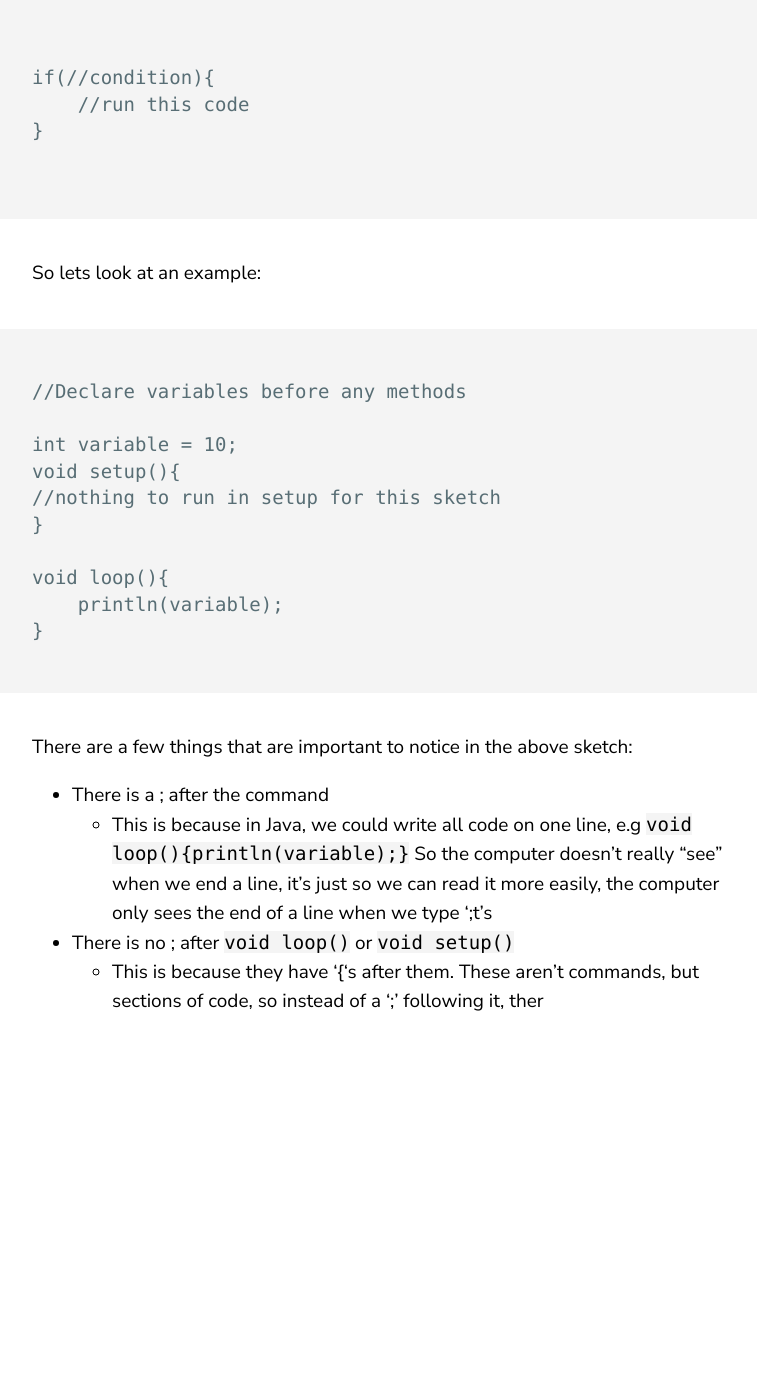
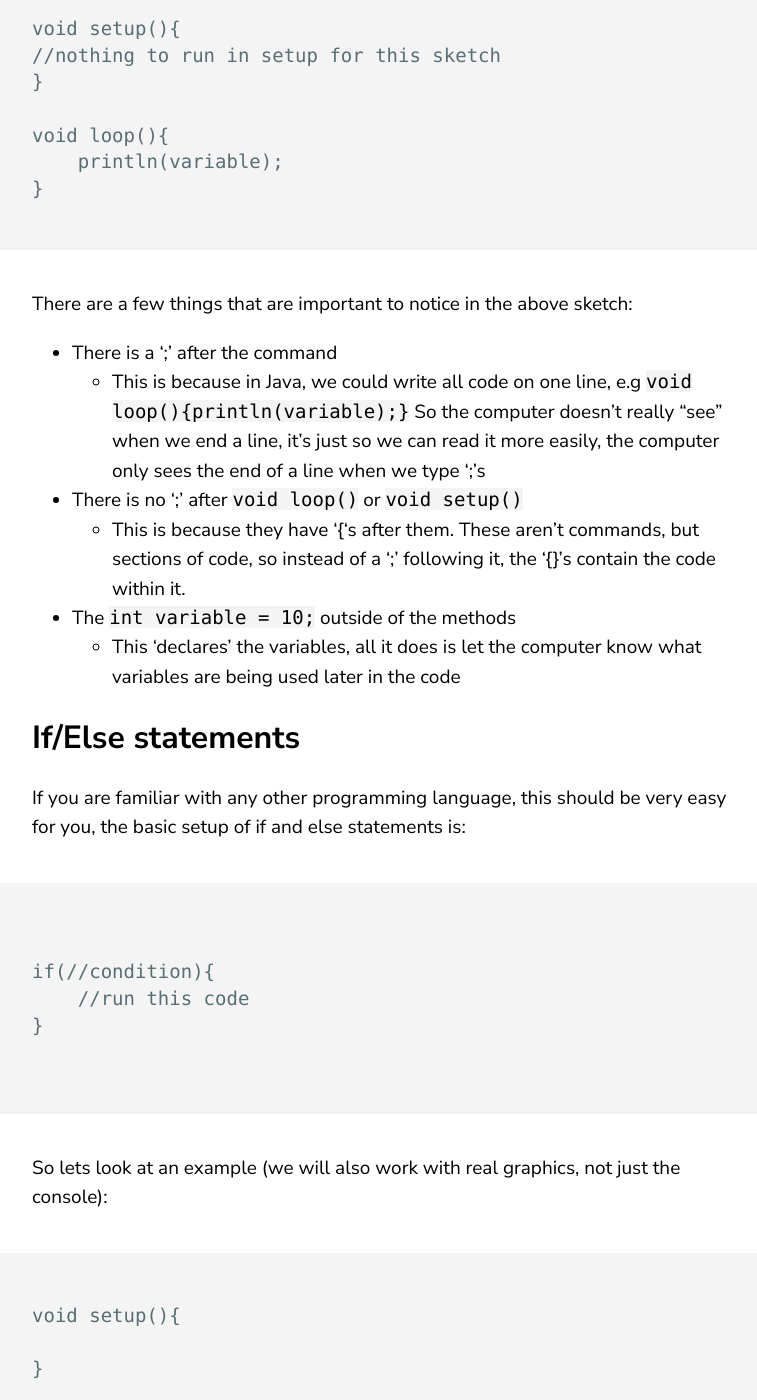
Before and after one commit to 12buntu/12buntu.github.io, a Jekyll site: the page built from _posts/2020-02-15-getting-started.markdown, in a window 1280 px wide and 1400 px high, scrolled down 2014 px. Shown: the whole window, without its empty margins (68-825 px from the left). Built offline with Jekyll 4.4.1, drawn with Linux system fonts in a browser that asks for light colours; before the commit the page ends 3050 px from its top, so only the background shows below that; some of the changed lines change nothing that is shown; some of the changed text lies outside the part shown.

Commit message:
added more to post

````diff
--- a/_posts/2020-02-15-getting-started.markdown
+++ b/_posts/2020-02-15-getting-started.markdown
@@ -40,6 +40,31 @@ void loop(){
 
 The above code has comments (written after //) to explain what each section does, each section is called a method. Now that you know the basic format, let's talk about if and else statements.
 
+Let's look at a quick sketch, and go over a few more things
+
+
+```
+//Declare variables before any methods
+int variable = 10;
+
+void setup(){
+//nothing to run in setup for this sketch
+}
+
+void loop(){
+    println(variable);
+}
+```
+
+There are a few things that are important to notice in the above sketch:
+
+* There is a ';' after the command
+   * This is because in Java, we could write all code on one line, e.g `void loop(){println(variable);}` So the computer doesn't really "see" when we end a line, it's just so we can read it more easily, the computer only sees the end of a line when we type ';'s
+* There is no ';' after `void loop()` or `void setup()`
+    * This is because they have '{'s after them. These aren't commands, but sections of code, so instead of a ';' following it, the '{}'s contain the code within it.
+* The `int variable = 10;` outside of the methods
+    * This 'declares' the variables, all it does is let the computer know what variables are being used later in the code
+
 ## If/Else statements
 
 If you are familiar with any other programming language, this should be very easy for you, the basic setup of if and else statements is:
@@ -51,24 +76,15 @@ if(//condition){
 }
 
 ```
-So lets look at an example:
+
+So lets look at an example (we will also work with real graphics, not just the console):
 
 ```
-//Declare variables before any methods
+void setup(){
 
-int variable = 10;
-void setup(){
-//nothing to run in setup for this sketch
 }
 
 void loop(){
-    println(variable);
+
 }
 ```
-
-There are a few things that are important to notice in the above sketch:
-
-* There is a ; after the command
-   * This is because in Java, we could write all code on one line, e.g `void loop(){println(variable);}` So the computer doesn't really "see" when we end a line, it's just so we can read it more easily, the computer only sees the end of a line when we type ';t's
-* There is no ; after `void loop()` or `void setup()`
-    * This is because they have '{'s after them. These aren't commands, but sections of code, so instead of a ';' following it, ther
````
